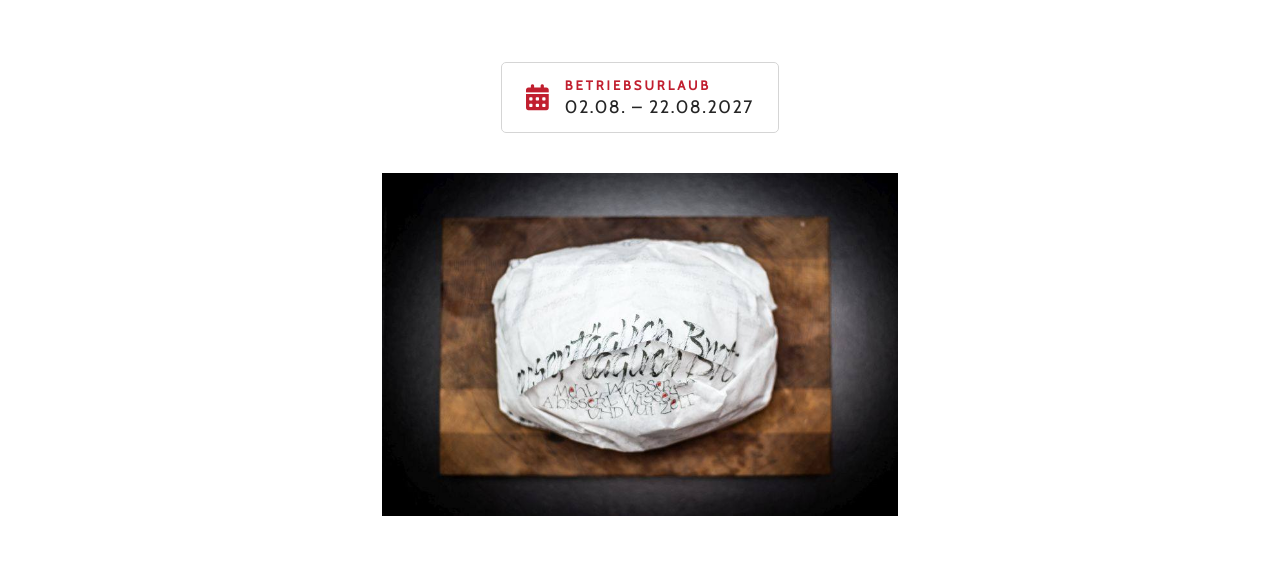
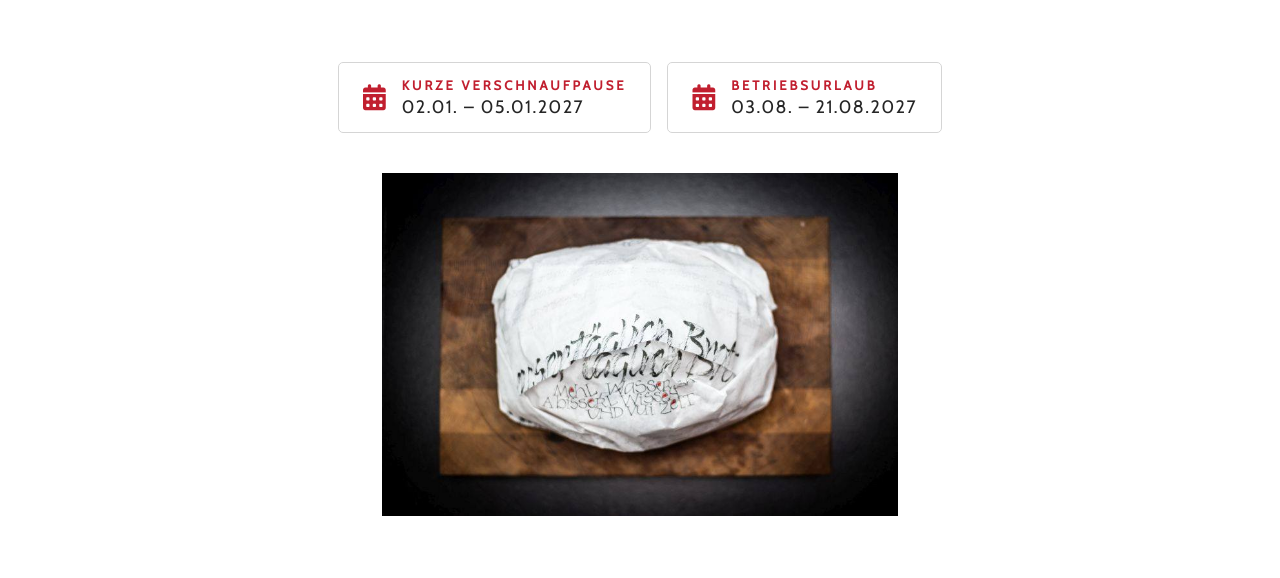
Before and after one commit to g-sebastian/backmas, a plain HTML site: page offen.html in a window 1280 px wide. Shown: the part 1029-1607 px from the top of the page. Drawn offline with Linux system fonts and the light colour scheme.

Commit message:
schließzeit neujahr ergänzt

```diff
--- a/js/app.js
+++ b/js/app.js
@@ -24,44 +24,103 @@ document.addEventListener('DOMContentLoaded', function () {
         });
     }
 
-    // Betriebsurlaub (offen.html): drei Wochen (Montag bis Sonntag) im August,
-    // der 15. August liegt immer in der mittleren der drei Wochen.
-    // Start ist also der Montag eine Woche vor dem Montag der 15.-August-Woche
-    // (immer zwischen 2. und 8. August), Ende der Sonntag 20 Tage danach.
-    // Nach Ende des Urlaubs wird automatisch der Termin im nächsten Jahr angezeigt.
-    // Normal: dezenter Hinweis unter den Öffnungszeiten.
-    // Während des Urlaubs: Öffnungszeiten ausblenden, stattdessen Warnhinweis zeigen.
-    var urlaubInfo = document.getElementById('urlaub-info');
-    if (urlaubInfo) {
-        var urlaub = function (jahr) {
-            var tag15 = new Date(jahr, 7, 15);                         // 15. August
-            var seitMontag = (tag15.getDay() + 6) % 7;                 // Tage seit Montag dieser Woche (Mo = 0 … So = 6)
-            var start = new Date(jahr, 7, 15 - seitMontag - 7);        // Montag der Woche davor
-            var ende = new Date(jahr, 7, start.getDate() + 20);        // Sonntag 3 Wochen später
-            return { start: start, ende: ende };
+    // Schließzeiten (offen.html):
+    // - Betriebsurlaub: drei Wochen (Montag bis Sonntag) im August, der 15. August
+    //   liegt immer in der mittleren Woche. Start ist der Montag eine Woche vor dem
+    //   Montag der 15.-August-Woche (immer zwischen 2. und 8. August), Ende der Sonntag 20 Tage danach.
+    // - Verschnaufpause: Neujahr (1.1.) bis Heilige Drei Könige (6.1.).
+    // Angezeigt wird jeweils der kürzeste Zeitraum: Tage, an denen sowieso geschlossen ist
+    // (Sonntag, Montag, Feiertage), werden am Anfang und Ende weggelassen.
+    // Ist eine Schließzeit vorbei, wird automatisch der Termin im nächsten Jahr angezeigt.
+    // Normal: kleine Boxen unter den Öffnungszeiten, die nächste Schließzeit zuerst.
+    // Während einer Schließzeit: Öffnungszeiten ausblenden, stattdessen Warnhinweis zeigen.
+    var schliesszeitenEl = document.getElementById('schliesszeiten');
+    if (schliesszeitenEl) {
+        var heute = new Date();
+
+        // ─── TESTEN ───────────────────────────────────────────────────────────────
+        // Um die Ansicht an einem anderen Tag zu sehen: EINE der Zeilen unten
+        // einkommentieren (// am Anfang entfernen), speichern, offen.html mit Strg+F5 neu laden.
+        // Achtung: Monat zählt ab 0 → 0 = Januar, 7 = August.
+        // Vor dem Commit wieder auskommentieren!
+        //
+        // heute = new Date(2027, 7, 10);  // während Betriebsurlaub   → Warnbox „Betriebsurlaub“
+        // heute = new Date(2027, 0, 3);   // während Verschnaufpause  → Warnbox „Kurze Verschnaufpause“
+        // heute = new Date(2027, 5, 1);   // normal, im Juni          → Boxen: Betriebsurlaub zuerst
+        // heute = new Date(2026, 11, 1);  // normal, im Dezember      → Boxen: Verschnaufpause zuerst
+        // ──────────────────────────────────────────────────────────────────────────
+
+        heute.setHours(0, 0, 0, 0);
+
+        var tagDazu = function (d, n) {
+            return new Date(d.getFullYear(), d.getMonth(), d.getDate() + n);
         };
-        var heute = new Date();
-        // var heute = new Date(2027, 7, 10); // Test wie die Urlaubsansicht aussieht
-        heute.setHours(0, 0, 0, 0);
-        var termin = urlaub(heute.getFullYear());
-        if (heute > termin.ende) termin = urlaub(heute.getFullYear() + 1);
+        // Regulär geöffnet: Dienstag bis Samstag, außer an Feiertagen in der Nähe der Schließzeiten
+        var geoeffnet = function (d) {
+            var feiertag = (d.getMonth() === 0 && (d.getDate() === 1 || d.getDate() === 6)) ||
+                           (d.getMonth() === 7 && d.getDate() === 15);
+            return d.getDay() >= 2 && d.getDay() <= 6 && !feiertag;
+        };
+
+        var schliesszeiten = [
+            {
+                box: document.getElementById('info-sommer'),
+                titel: 'Betriebsurlaub',
+                zeitraum: function (jahr) {
+                    var seitMontag = (new Date(jahr, 7, 15).getDay() + 6) % 7;   // Mo = 0 … So = 6
+                    var start = new Date(jahr, 7, 15 - seitMontag - 7);          // Montag der Woche davor
+                    return { start: start, ende: tagDazu(start, 20) };           // Sonntag 3 Wochen später
+                }
+            },
+            {
+                box: document.getElementById('info-winter'),
+                titel: 'Kurze Verschnaufpause',
+                zeitraum: function (jahr) {
+                    return { start: new Date(jahr, 0, 1), ende: new Date(jahr, 0, 6) };
+                }
+            }
+        ];
 
         var fmt = function (d) {
             return ('0' + d.getDate()).slice(-2) + '.' + ('0' + (d.getMonth() + 1)).slice(-2) + '.';
         };
-        var zeitraum = fmt(termin.start) + ' – ' + fmt(termin.ende) + termin.ende.getFullYear();
+        var wochentage = ['Sonntag', 'Montag', 'Dienstag', 'Mittwoch', 'Donnerstag', 'Freitag', 'Samstag'];
 
-        if (heute >= termin.start) {
-            // Wieder offen ab Dienstag nach dem Urlaub (Sonntag/Montag ist ohnehin Ruhetag)
-            var wiederOffen = new Date(termin.ende);
-            wiederOffen.setDate(wiederOffen.getDate() + 2);
+        schliesszeiten.forEach(function (s) {
+            var t = s.zeitraum(heute.getFullYear());
+            if (heute > t.ende) t = s.zeitraum(heute.getFullYear() + 1);
+            s.start = t.start;
+            s.ende = t.ende;
+
+            // kürzester Zeitraum für die Anzeige
+            var von = t.start, bis = t.ende;
+            while (!geoeffnet(von)) von = tagDazu(von, 1);
+            while (!geoeffnet(bis)) bis = tagDazu(bis, -1);
+            s.text = fmt(von) + ' – ' + fmt(bis) + bis.getFullYear();
+
+            // erster regulärer Öffnungstag danach
+            var wieder = tagDazu(t.ende, 1);
+            while (!geoeffnet(wieder)) wieder = tagDazu(wieder, 1);
+            s.wieder = wieder;
+        });
+
+        // nächste Schließzeit zuerst
+        schliesszeiten.sort(function (a, b) { return a.start - b.start; });
+
+        var aktuell = schliesszeiten.filter(function (s) { return heute >= s.start; })[0];
+        if (aktuell) {
+            document.getElementById('urlaub-hinweis-titel').textContent = aktuell.titel;
             document.getElementById('urlaub-hinweis-text').innerHTML =
-                'Vom ' + zeitraum + ' haben wir geschlossen.<br />' +
-                'Ab Dienstag, ' + fmt(wiederOffen) + ' sind wir wieder für Sie da.';
+                'Vom ' + aktuell.text + ' haben wir geschlossen.<br />' +
+                'Ab ' + wochentage[aktuell.wieder.getDay()] + ', ' + fmt(aktuell.wieder) +
+                ' sind wir wieder für Sie da.';
             document.getElementById('urlaub-hinweis').hidden = false;
             document.getElementById('oeffnungszeiten-normal').hidden = true;
         } else {
-            document.getElementById('urlaub-info-datum').textContent = zeitraum;
+            schliesszeiten.forEach(function (s) {
+                s.box.querySelector('.urlaub-info-datum').textContent = s.text;
+                schliesszeitenEl.appendChild(s.box);   // in Reihenfolge einsortieren
+            });
         }
     }
 
--- a/offen.html
+++ b/offen.html
@@ -57,12 +57,14 @@
                 <p></p>
 
                 <section class="Öffnungszeiten">
-                    <!-- Betriebsurlaub: jedes Jahr drei Wochen im August (Montag bis Sonntag), der 15. August liegt immer in der mittleren Woche.
-                         js/app.js berechnet die Daten automatisch:
-                         - normal: kleiner Hinweis (#urlaub-info) unter den Öffnungszeiten
-                         - während des Urlaubs: Öffnungszeiten (#oeffnungszeiten-normal) ausgeblendet, stattdessen Warnung (#urlaub-hinweis) -->
+                    <!-- Schließzeiten, js/app.js berechnet die Daten automatisch:
+                         - Betriebsurlaub: drei Wochen im August (Montag bis Sonntag), der 15. August liegt in der mittleren Woche
+                         - Verschnaufpause: Neujahr bis Heilige Drei Könige (1.–6. Januar)
+                         Angezeigt wird jeweils der kürzeste Zeitraum (ohne Sonntag, Montag und Feiertage, da sowieso geschlossen).
+                         - normal: kleine Boxen (#schliesszeiten) unter den Öffnungszeiten, die nächste zuerst
+                         - während einer Schließzeit: Öffnungszeiten (#oeffnungszeiten-normal) ausgeblendet, stattdessen Warnung (#urlaub-hinweis) -->
                     <div id="urlaub-hinweis" class="urlaub-hinweis" hidden>
-                        <p class="urlaub-hinweis-titel"><i class="fas fa-exclamation-triangle"></i> Betriebsurlaub</p>
+                        <p class="urlaub-hinweis-titel"><i class="fas fa-exclamation-triangle"></i> <span id="urlaub-hinweis-titel">Betriebsurlaub</span></p>
                         <p id="urlaub-hinweis-text"></p>
                     </div>
 
@@ -97,11 +99,20 @@
                         </div>
                     </div>
 
-                    <div id="urlaub-info" class="urlaub-info animate-bottom">
-                        <i class="fas fa-calendar-days urlaub-info-icon"></i>
-                        <div>
-                            <p class="urlaub-info-titel">Betriebsurlaub</p>
-                            <p id="urlaub-info-datum" class="urlaub-info-datum">jedes Jahr Mitte August</p>
+                    <div id="schliesszeiten" class="schliesszeiten">
+                        <div id="info-winter" class="urlaub-info animate-bottom">
+                            <i class="fas fa-calendar-days urlaub-info-icon"></i>
+                            <div>
+                                <p class="urlaub-info-titel">Kurze Verschnaufpause</p>
+                                <p class="urlaub-info-datum">Anfang Januar</p>
+                            </div>
+                        </div>
+                        <div id="info-sommer" class="urlaub-info animate-bottom">
+                            <i class="fas fa-calendar-days urlaub-info-icon"></i>
+                            <div>
+                                <p class="urlaub-info-titel">Betriebsurlaub</p>
+                                <p class="urlaub-info-datum">im August</p>
+                            </div>
                         </div>
                     </div>
                     </div>
--- a/style.css
+++ b/style.css
@@ -991,12 +991,20 @@ footer {
     display: none !important;
 }
 
-/* normal: dezenter Hinweis unter den Öffnungszeiten */
+/* normal: dezente Hinweise unter den Öffnungszeiten (nebeneinander, auf dem Handy untereinander) */
+.schliesszeiten {
+    display: flex;
+    flex-wrap: wrap;
+    justify-content: center;
+    gap: 1.6rem;
+    margin-bottom: 4rem;
+}
+
 .urlaub-info {
     display: inline-flex;
     align-items: center;
     gap: 1.6rem;
-    margin: 0 auto 4rem;
+    margin: 0;
     padding: 1.4rem 2.4rem;
     border: 1px solid #d5d5d5;
     border-radius: 5px;
```
